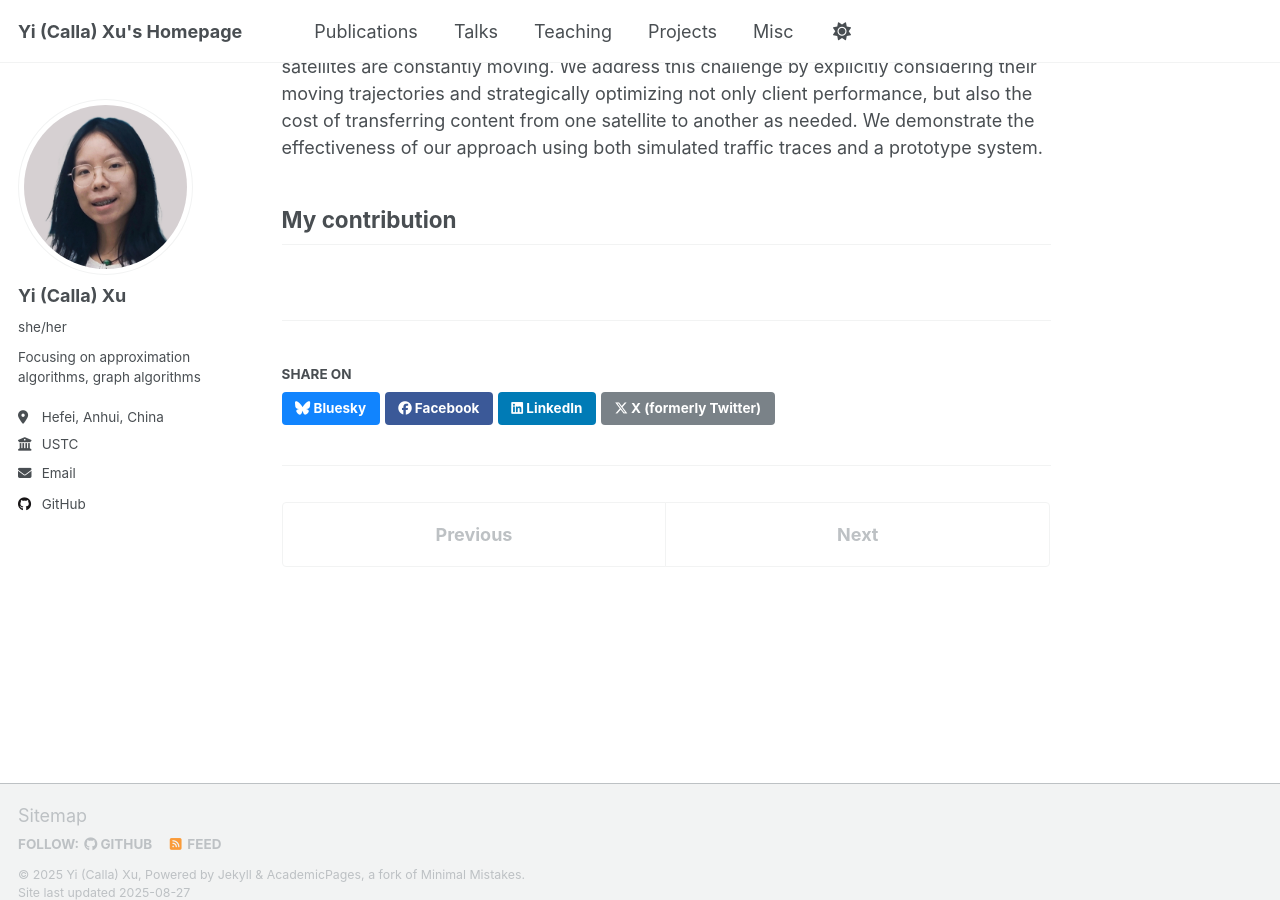
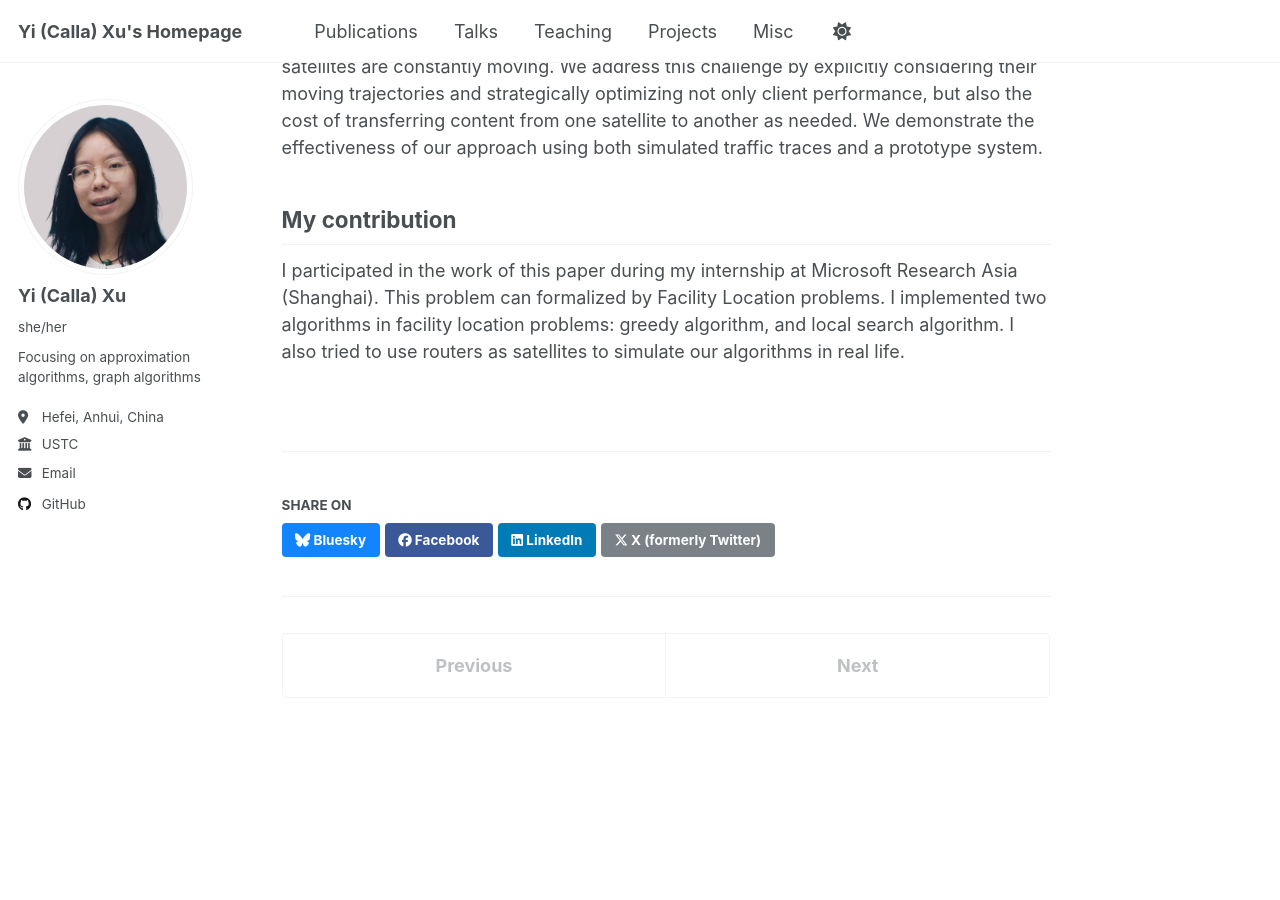
Before and after one commit to yixu-cs/yixu-cs.github.io, a Jekyll site: the page built from _publications/2025-arxiv-LEO-CDN.md, in a window 1280 px wide and 900 px high, scrolled down 481 px. Built offline with Jekyll 4.4.1, drawn with Linux system fonts in a browser that asks for light colours; a script that is not in the unit is left out.

Commit message:
polish about me; add contributions to 3 papers

```diff
--- a/_publications/2025-arxiv-LEO-CDN.md
+++ b/_publications/2025-arxiv-LEO-CDN.md
@@ -3,7 +3,7 @@ title: "Replica Server Placement in a Satellite Network"
 collection: publications
 category: manuscripts
 permalink: /publication/2025-arxiv-LEO-CDN
-excerpt: 'This paper is about a famous math equation, $$E=mc^2$$'
+excerpt: 'Satellites can be applied as content replica servers to improve client experience in the remote locations. We optimized the placement of servers in satellite networks to reduce transmission and storage costs while considering satellite movement.'
 date: 2025-08-01
 venue: 'Arxiv'
 paperurl:  'https://yixu-cs.github.io/files/preprint-SatCDN.pdf'
@@ -18,3 +18,6 @@ Satellite communication offers Internet connectivity to remote locations, such a
 
 My contribution
 ------
+I participated in the work of this paper during my internship at Microsoft Research Asia (Shanghai).
+This problem can formalized by Facility Location problems. I implemented two algorithms in facility location problems: greedy algorithm, and local search algorithm.
+I also tried to use routers as satellites to simulate our algorithms in real life.
```
Also changed, not shown: _pages/about.md (+2 -2 lines), _publications/2025-SODA-SLC-costs.md (+3 -1 lines), _publications/2025-arxiv-LEO-RL.md (+2 -1 lines).
